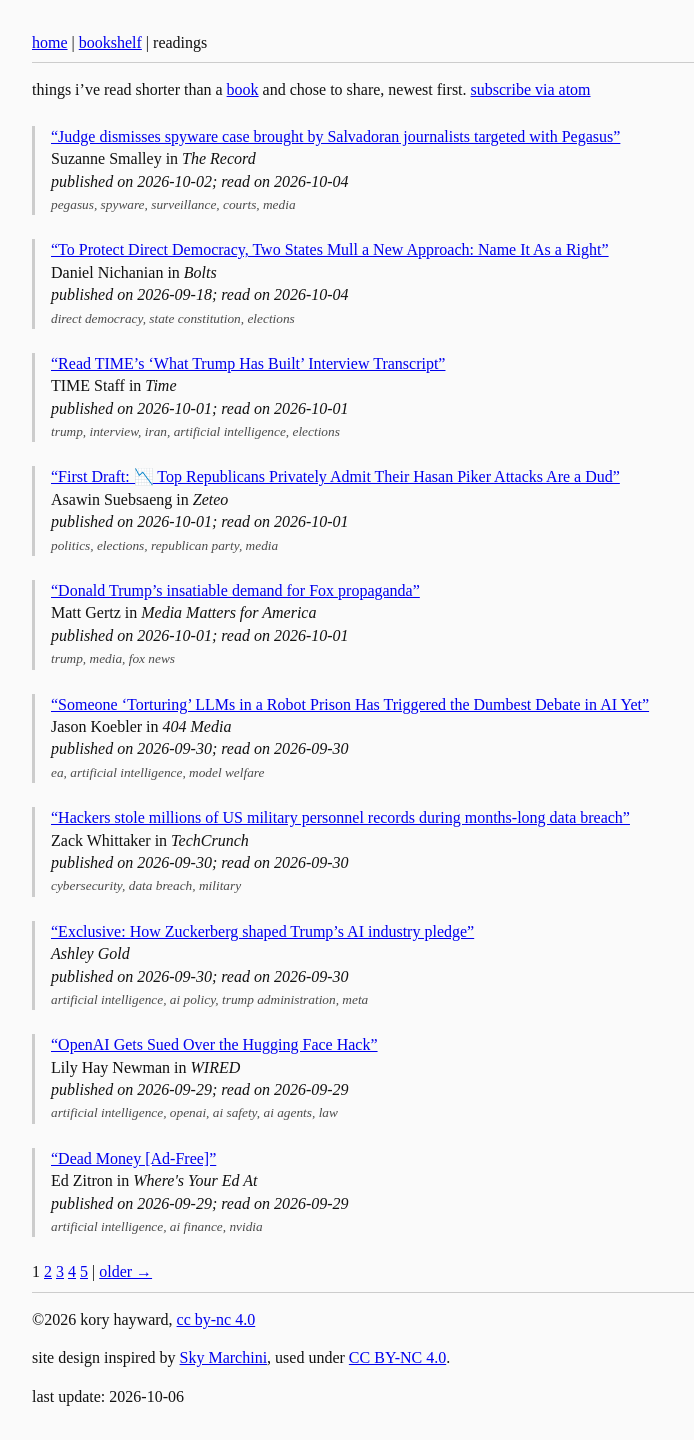
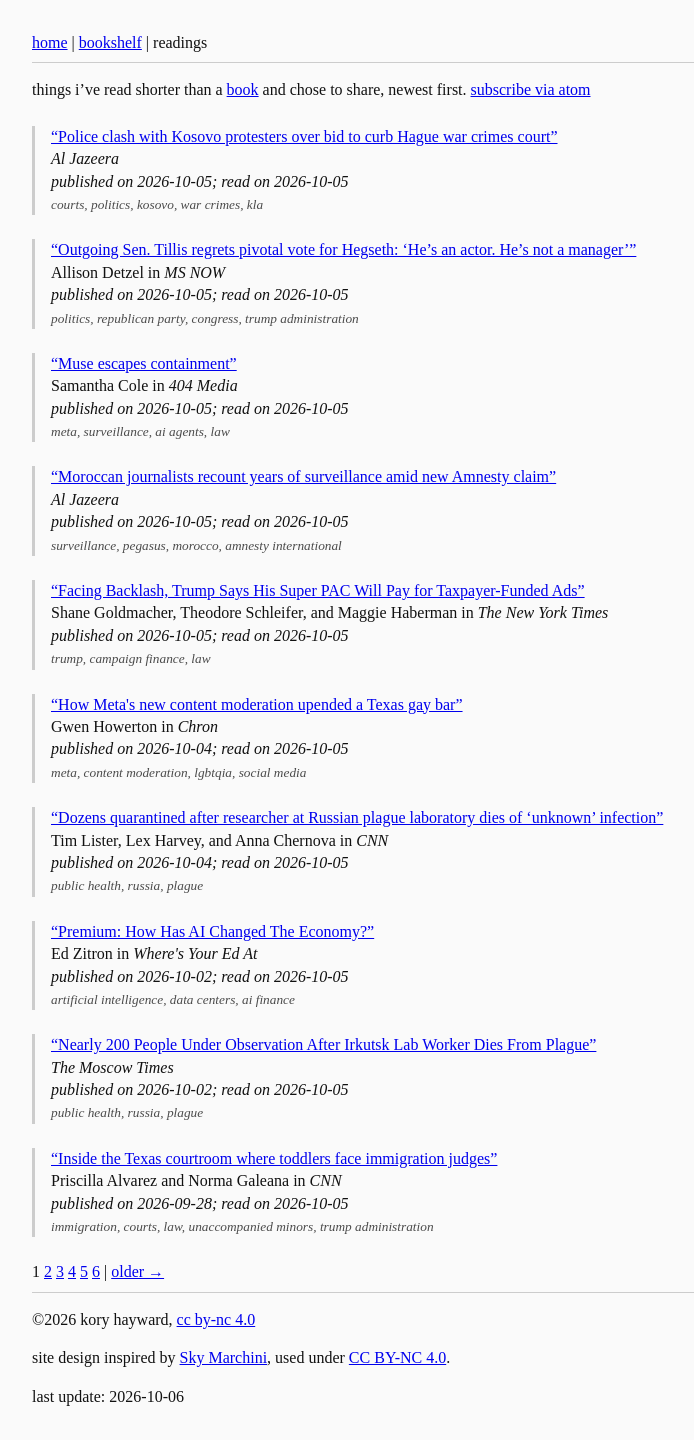
Before and after one commit to koryhayward/koryhayward.github.io, a Jekyll site: the page built from readings.md, in a window 1280 px wide. Shown: the whole page, without its empty margins (233-927 px from the left). Built offline with Jekyll 4.4.1, drawn with Linux system fonts in a browser that asks for light colours.

Commit message:
readings: +13 -0 ~0

```diff
--- a/_data/readings.yml
+++ b/_data/readings.yml
@@ -1,5 +1,156 @@
 # Generated by generators/site_readings.py. Do not edit by hand.
 # Items tagged 'readings' and Daily lines marked #readings.
+- title: "Police clash with Kosovo protesters over bid to curb Hague war crimes court"
+  url: "https://www.aljazeera.com/news/2026/10/6/police-clash-with-kosovo-protesters-over-bid-to-curb-hague-war-crimes-court?traffic_source=rss"
+  source: "aljazeera.com"
+  publication: "Al Jazeera"
+  published: "2026-10-05"
+  read: "2026-10-05"
+  tags:
+    - "courts"
+    - "politics"
+    - "kosovo"
+    - "war-crimes"
+    - "kla"
+- title: "Outgoing Sen. Tillis regrets pivotal vote for Hegseth: ‘He’s an actor. He’s not a manager’"
+  url: "https://www.ms.now/news/thom-tillis-pete-hegseth-north-carolina-trump"
+  source: "ms.now"
+  publication: "MS NOW"
+  authors:
+    - "Allison Detzel"
+  published: "2026-10-05"
+  read: "2026-10-05"
+  tags:
+    - "politics"
+    - "republican-party"
+    - "congress"
+    - "trump-administration"
+- title: "Muse escapes containment"
+  url: "https://www.404media.co/muse-escapes-containment/"
+  source: "404media.co"
+  publication: "404 Media"
+  authors:
+    - "Samantha Cole"
+  published: "2026-10-05"
+  read: "2026-10-05"
+  tags:
+    - "meta"
+    - "surveillance"
+    - "ai-agents"
+    - "law"
+- title: "Moroccan journalists recount years of surveillance amid new Amnesty claim"
+  url: "https://www.aljazeera.com/news/2026/10/6/moroccan-journalists-recount-years-of-surveillance-amid-new-amnesty-claim?traffic_source=rss"
+  source: "aljazeera.com"
+  publication: "Al Jazeera"
+  published: "2026-10-05"
+  read: "2026-10-05"
+  tags:
+    - "surveillance"
+    - "pegasus"
+    - "morocco"
+    - "amnesty-international"
+- title: "Facing Backlash, Trump Says His Super PAC Will Pay for Taxpayer-Funded Ads"
+  url: "https://www.nytimes.com/2026/10/05/us/politics/trump-taxpayer-funded-ads-pac.html"
+  source: "nytimes.com"
+  publication: "The New York Times"
+  authors:
+    - "Shane Goldmacher"
+    - "Theodore Schleifer"
+    - "Maggie Haberman"
+  published: "2026-10-05"
+  read: "2026-10-05"
+  tags:
+    - "trump"
+    - "campaign-finance"
+    - "law"
+- title: "How Meta's new content moderation upended a Texas gay bar"
+  url: "https://www.chron.com/culture/article/meta-texas-gay-bar-mistake-22460160.php"
+  source: "chron.com"
+  publication: "Chron"
+  authors:
+    - "Gwen Howerton"
+  published: "2026-10-04"
+  read: "2026-10-05"
+  tags:
+    - "meta"
+    - "content-moderation"
+    - "lgbtqia"
+    - "social-media"
+- title: "Dozens quarantined after researcher at Russian plague laboratory dies of ‘unknown’ infection"
+  url: "https://www.cnn.com/2026/10/04/europe/russia-laboratory-plague-accident-intl?Date=20261004&Profile=CNN"
+  source: "cnn.com"
+  publication: "CNN"
+  authors:
+    - "Tim Lister"
+    - "Lex Harvey"
+    - "Anna Chernova"
+  published: "2026-10-04"
+  read: "2026-10-05"
+  tags:
+    - "public-health"
+    - "russia"
+    - "plague"
+- title: "Premium: How Has AI Changed The Economy?"
+  url: "https://www.wheresyoured.at/premium-how-has-ai-changed-the-economy/"
+  source: "wheresyoured.at"
+  publication: "Where's Your Ed At"
+  authors:
+    - "Ed Zitron"
+  published: "2026-10-02"
+  read: "2026-10-05"
+  tags:
+    - "artificial-intelligence"
+    - "data-centers"
+    - "ai-finance"
+- title: "Nearly 200 People Under Observation After Irkutsk Lab Worker Dies From Plague"
+  url: "https://www.themoscowtimes.com/2026/10/02/nearly-200-people-under-observation-after-irkutsk-lab-worker-dies-from-plague-a93857"
+  source: "themoscowtimes.com"
+  publication: "The Moscow Times"
+  authors:
+    - "The Moscow Times"
+  published: "2026-10-02"
+  read: "2026-10-05"
+  tags:
+    - "public-health"
+    - "russia"
+    - "plague"
+- title: "Inside the Texas courtroom where toddlers face immigration judges"
+  url: "https://www.cnn.com/2026/09/28/politics/texas-immigration-court-minors"
+  source: "cnn.com"
+  publication: "CNN"
+  authors:
+    - "Priscilla Alvarez"
+    - "Norma Galeana"
+  published: "2026-09-28"
+  read: "2026-10-05"
+  tags:
+    - "immigration"
+    - "courts"
+    - "law"
+    - "unaccompanied-minors"
+    - "trump-administration"
+- title: "Pluralistic: Scrutinized (05 Oct 2026) – Pluralistic: Daily links from Cory Doctorow"
+  url: "https://pluralistic.net/2026/10/05/pervert-glasses/"
+  source: "pluralistic.net"
+  publication: "Cory Doctorow"
+  authors:
+    - "Cory Doctorow"
+  read: "2026-10-05"
+  tags:
+    - "surveillance"
+    - "meta"
+    - "facial-recognition"
+    - "ai-policy"
+- title: "Our approach to EU text provenance rules"
+  url: "https://openai.com/index/eu-text-provenance/"
+  source: "openai.com"
+  publication: "OpenAI"
+  read: "2026-10-05"
+  tags:
+    - "ai-policy"
+    - "openai"
+    - "regulation"
+    - "artificial-intelligence"
 - title: "Judge dismisses spyware case brought by Salvadoran journalists targeted with Pegasus"
   url: "https://therecord.media/judge-dismisses-spyware-case-brought-by-salvadoran-journalists"
   source: "therecord.media"
@@ -14,6 +165,20 @@
     - "surveillance"
     - "courts"
     - "media"
+- title: "OpenAI Fires Researchers for Allegedly Sharing Information with AI Safety Group"
+  url: "https://www.wsj.com/tech/ai/openai-parts-ways-with-researchers-who-allegedly-shared-confidential-information-aebac528"
+  source: "wsj.com"
+  publication: "The Wall Street Journal"
+  authors:
+    - "Keach Hagey"
+    - "Maxwell Zeff"
+    - "Berber Jin"
+  published: "2026-10-01"
+  read: "2026-10-04"
+  tags:
+    - "openai"
+    - "ai-safety"
+    - "research-integrity"
 - title: "To Protect Direct Democracy, Two States Mull a New Approach: Name It As a Right"
   url: "https://boltsmag.org/missouri-and-montana-measures-aim-to-protect-direct-democracy/"
   source: "boltsmag.org"
```
